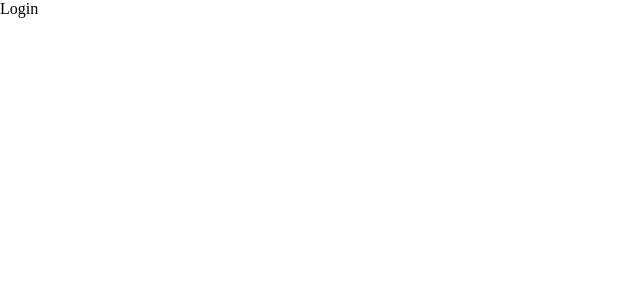
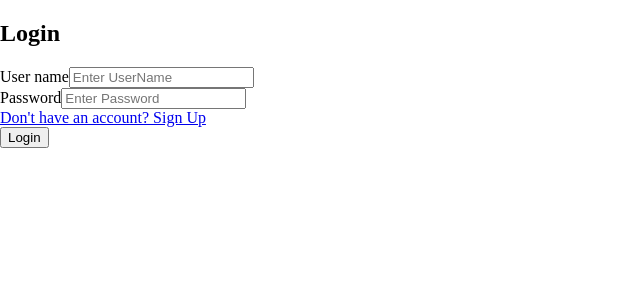
Before and after one commit to triggereddown/AlfredCodeV2, a React (Vite) app in the folder frontend/: page /login in a window 1280 px wide. Shown: the top 300 px of the page, without its empty margins (0-640 px from the left). Built offline with nearby package versions, Linux system fonts and the light colour scheme.

Commit message:
Login SignUp Frontend

```diff
--- a/frontend/src/components/Login.jsx
+++ b/frontend/src/components/Login.jsx
@@ -1,7 +1,63 @@
-import React from "react";
+import React, { useState } from "react";
+
+import { Link } from "react-router-dom";
 
 const Login = () => {
-  return <div>Login</div>;
+  const [user, setUser] = useState({
+    username: "",
+    password: "",
+  });
+
+  // e because e will take care to change when the input is by user on form
+
+  const onSubmitHandler = (e) => {
+    // To stop reloading the page on input
+    e.preventDefault();
+    console.log(user);
+    setUser({
+      username: "",
+
+      password: "",
+    });
+  };
+
+  return (
+    <div>
+      <h2>Login</h2>
+      <form onSubmit={onSubmitHandler} action="">
+        <div>
+          <label htmlFor="">
+            <span>User name</span>
+          </label>
+          <input
+            value={user.username}
+            onChange={(e) => setUser({ ...user, username: e.target.value })}
+            type="text"
+            placeholder="Enter UserName"
+          />
+        </div>
+        <div>
+          <label htmlFor="">
+            <span>Password</span>
+          </label>
+          <input
+            value={user.password}
+            // ... is spread operator to get the existing value
+            // the onbject of setuser is destructured as any props to access the inside elements
+            onChange={(e) => setUser({ ...user, password: e.target.value })}
+            type="password"
+            placeholder="Enter Password"
+          />
+        </div>
+        <div>
+          <Link to="/signup">Don't have an account? Sign Up</Link>
+          <div>
+            <button>Login</button>
+          </div>
+        </div>
+      </form>
+    </div>
+  );
 };
 
 export default Login;
--- a/frontend/src/components/Signup.jsx
+++ b/frontend/src/components/Signup.jsx
@@ -1,40 +1,89 @@
-import React from "react";
+import React, { useState } from "react";
 import { Link } from "react-router-dom";
 
 const Signup = () => {
+  // makin an object to get the input
+  const [user, setUser] = useState({
+    fullName: "",
+    username: "",
+    password: "",
+    confirmPassword: "",
+  });
+
+  // e because e will take care to change when the input is by user on form
+
+  const onSubmitHandler = (e) => {
+    // To stop reloading the page on input
+    e.preventDefault();
+    console.log(user);
+    setUser({
+      username: "",
+      fullName: "",
+      password: "",
+      confirmPassword: "",
+    });
+  };
+
   return (
     <div>
       <h2>Sign Up</h2>
-      <form action="">
+      <form
+        // Calling the onsubmit handler function with usestate on clicking on submit button
+        onSubmit={onSubmitHandler}
+        action=""
+      >
         <div>
           <label htmlFor="">
             <span>Full name</span>
           </label>
-          <input type="text" placeholder="Enter Full Name" />
+          <input
+            value={user.fullName}
+            // to get the existing users and also setting the fullname as e.target .vqalue
+            onChange={(e) => setUser({ ...user, fullName: e.target.value })}
+            type="text"
+            placeholder="Enter Full Name"
+          />
         </div>
         <div>
           <label htmlFor="">
             <span>User name</span>
           </label>
-          <input type="text" placeholder="Enter UserName" />
+          <input
+            value={user.username}
+            onChange={(e) => setUser({ ...user, username: e.target.value })}
+            type="text"
+            placeholder="Enter UserName"
+          />
         </div>
         <div>
           <label htmlFor="">
             <span>Password</span>
           </label>
-          <input type="password" placeholder="Enter Password" />
+          <input
+            value={user.password}
+            onChange={(e) => setUser({ ...user, password: e.target.value })}
+            type="password"
+            placeholder="Enter Password"
+          />
         </div>
         <div>
           <label htmlFor="">
             <span>Confirm Password</span>
           </label>
-          <input type="password" placeholder="Enter Password" />
+          <input
+            value={user.confirmPassword}
+            onChange={(e) =>
+              setUser({ ...user, confirmPassword: e.target.value })
+            }
+            type="password"
+            placeholder="Enter Password"
+          />
           <div>
             <input type="checkbox" />
           </div>
           <Link to="/login">Already have an account? Login ?</Link>
           <div>
-            <button>Sign Up</button>
+            <button type="submit">Sign Up</button>
           </div>
         </div>
       </form>
```
